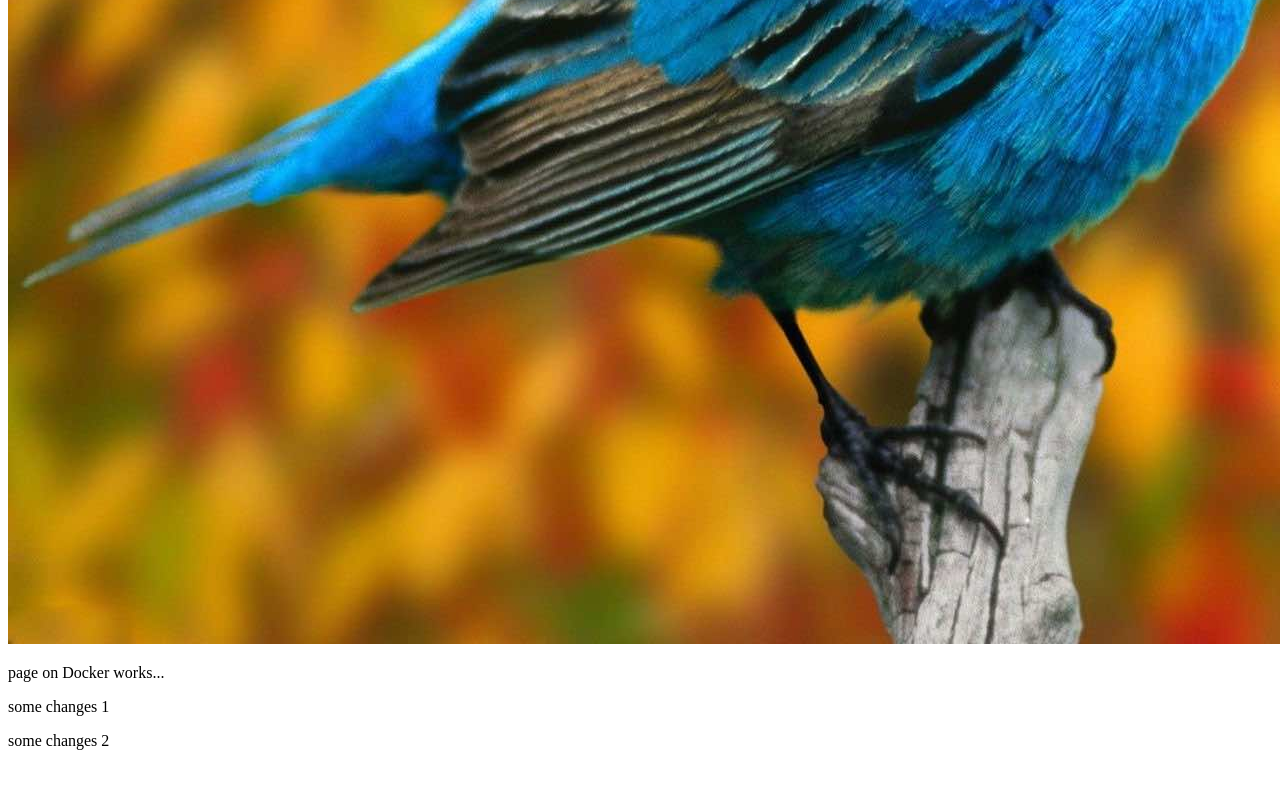
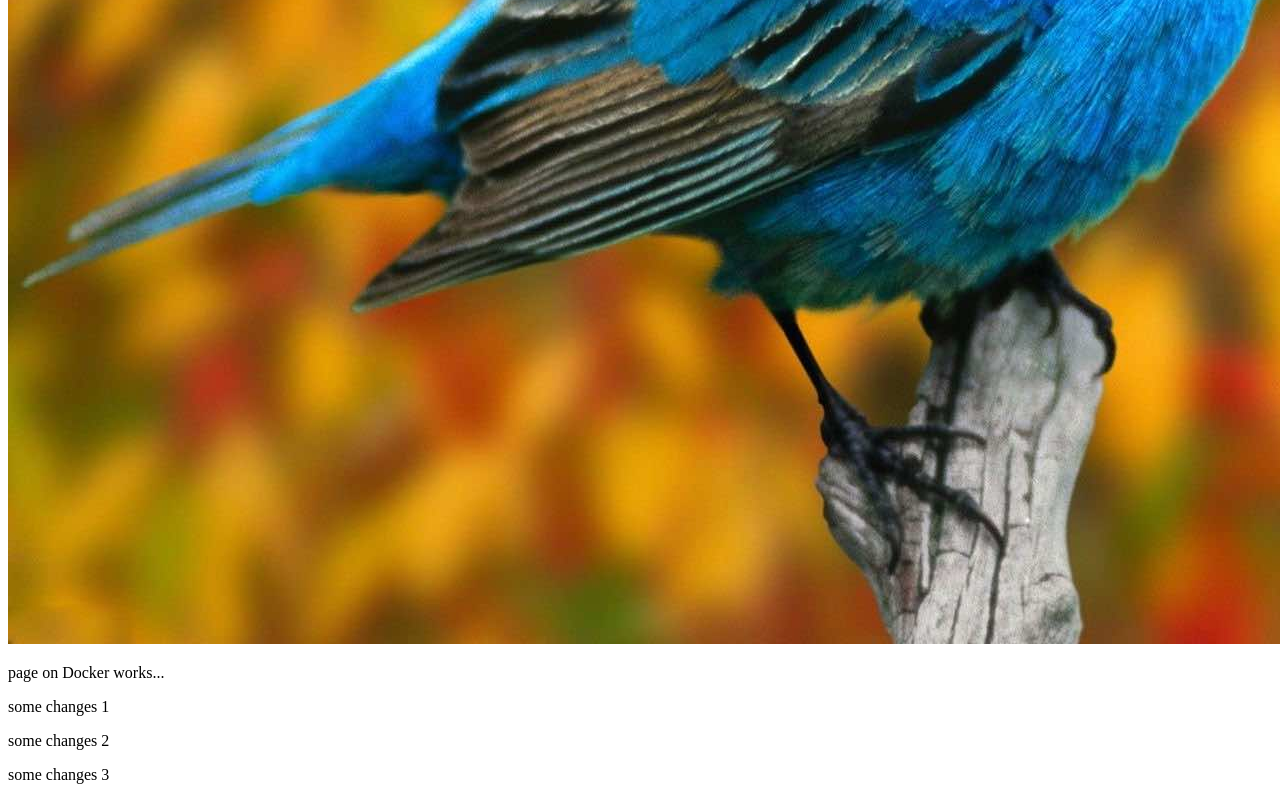
Before and after one commit to CrocodileTutu/jenkins_pipeline_1, a plain HTML site: page src/index.html in a window 1280 px wide. Shown: the part 636-1436 px from the top of the page. Before the commit the page ends 1402 px from the top, so only its background shows below. Drawn offline with Linux system fonts and the light colour scheme.

Commit message:
change 3

```diff
--- a/src/index.html
+++ b/src/index.html
@@ -15,6 +15,7 @@
     <p>page on Docker works...</p>
     <p>some changes 1</p>
     <p>some changes 2</p>
+    <p>some changes 3</p>
 </body>
 
 </html>
```
